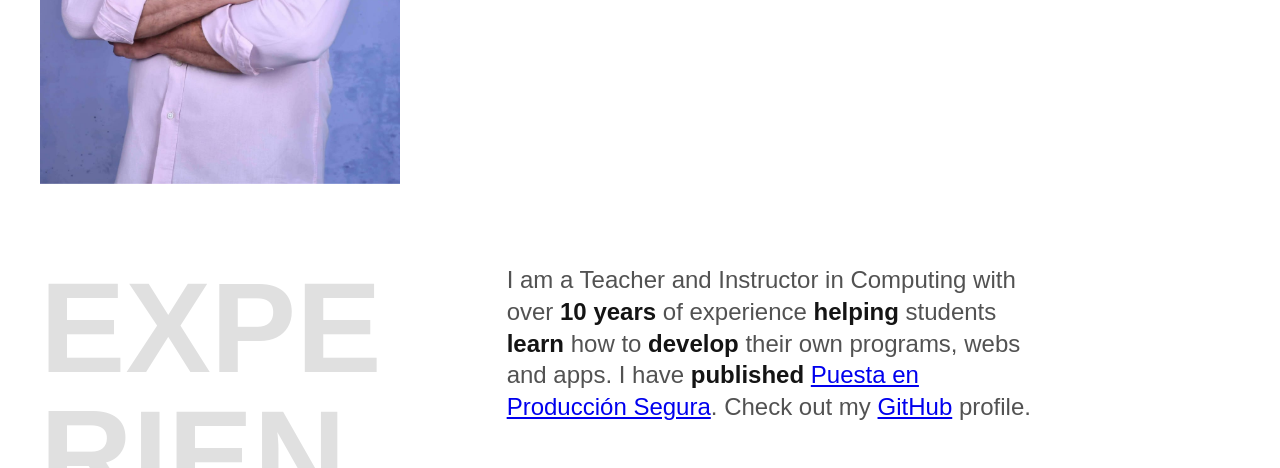
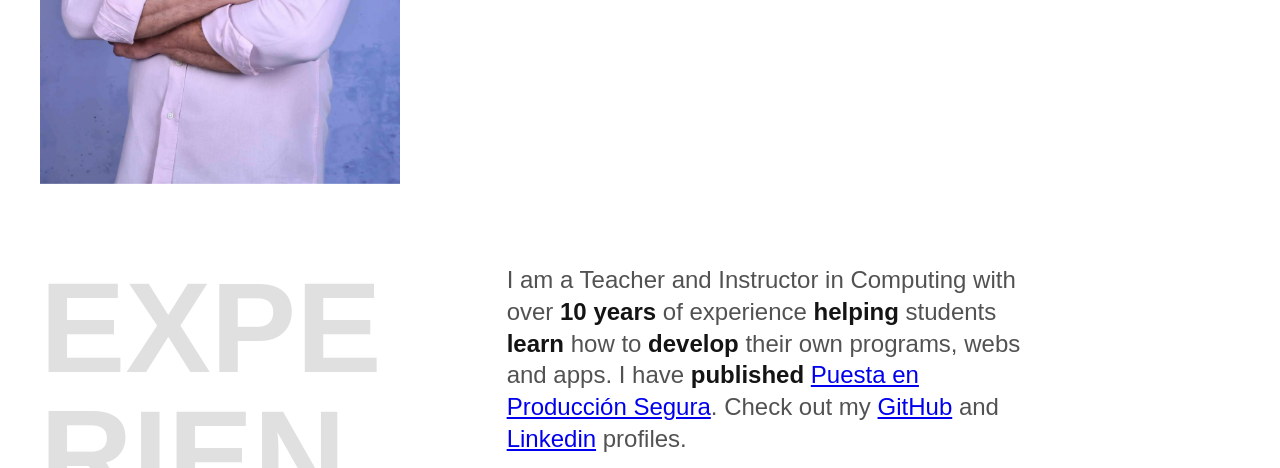
Before and after one commit to maximofernandezriera/maximofernandezriera.github.io, a plain HTML site: page index.html in a window 1280 px wide. Shown: the part 484-952 px from the top of the page. Drawn offline with Linux system fonts and the light colour scheme.

Commit message:
Update index.html

```diff
--- a/index.html
+++ b/index.html
@@ -35,7 +35,7 @@
     <h2 class="subtitle">Experience</h2>
     <div>
       <p class="experience__text">
-        I am a Teacher and Instructor in Computing with over <strong>10 years</strong> of experience <strong>helping</strong> students <strong>learn</strong> how to <strong>develop</strong> their own programs, webs and apps. I have <strong>published</strong> <a href="https://www.ra-ma.es/libro/puesta-en-produccion-segura_140116/">Puesta en Producción Segura</a>. Check out my <a href="https://github.com/maximofernandezriera">GitHub</a> profile.
+        I am a Teacher and Instructor in Computing with over <strong>10 years</strong> of experience <strong>helping</strong> students <strong>learn</strong> how to <strong>develop</strong> their own programs, webs and apps. I have <strong>published</strong> <a href="https://www.ra-ma.es/libro/puesta-en-produccion-segura_140116/">Puesta en Producción Segura</a>. Check out my <a href="https://github.com/maximofernandezriera">GitHub</a> and <a href="https://www.linkedin.com/in/maximofernandez/">Linkedin</a> profiles.
       </p>
       <div class="company">
         <span class="company__year">Sep 2016 - Present</span>
```
